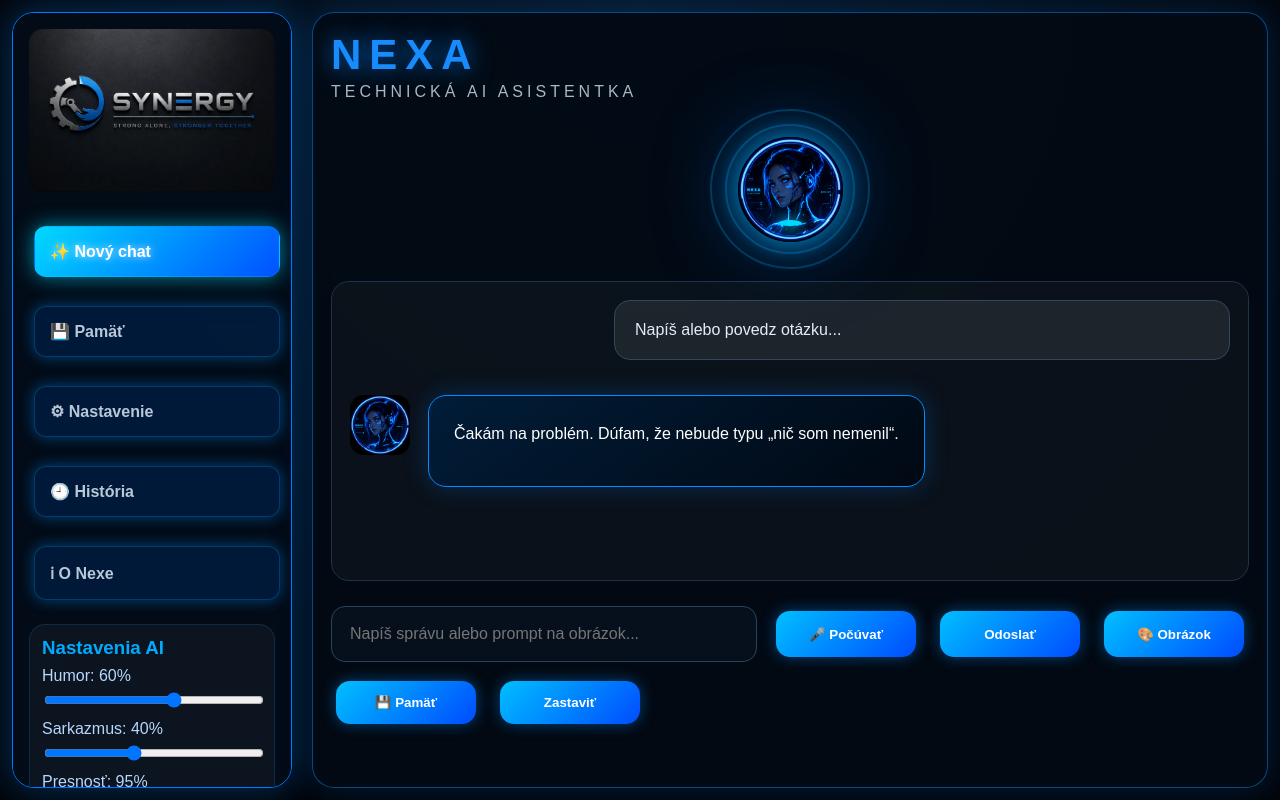
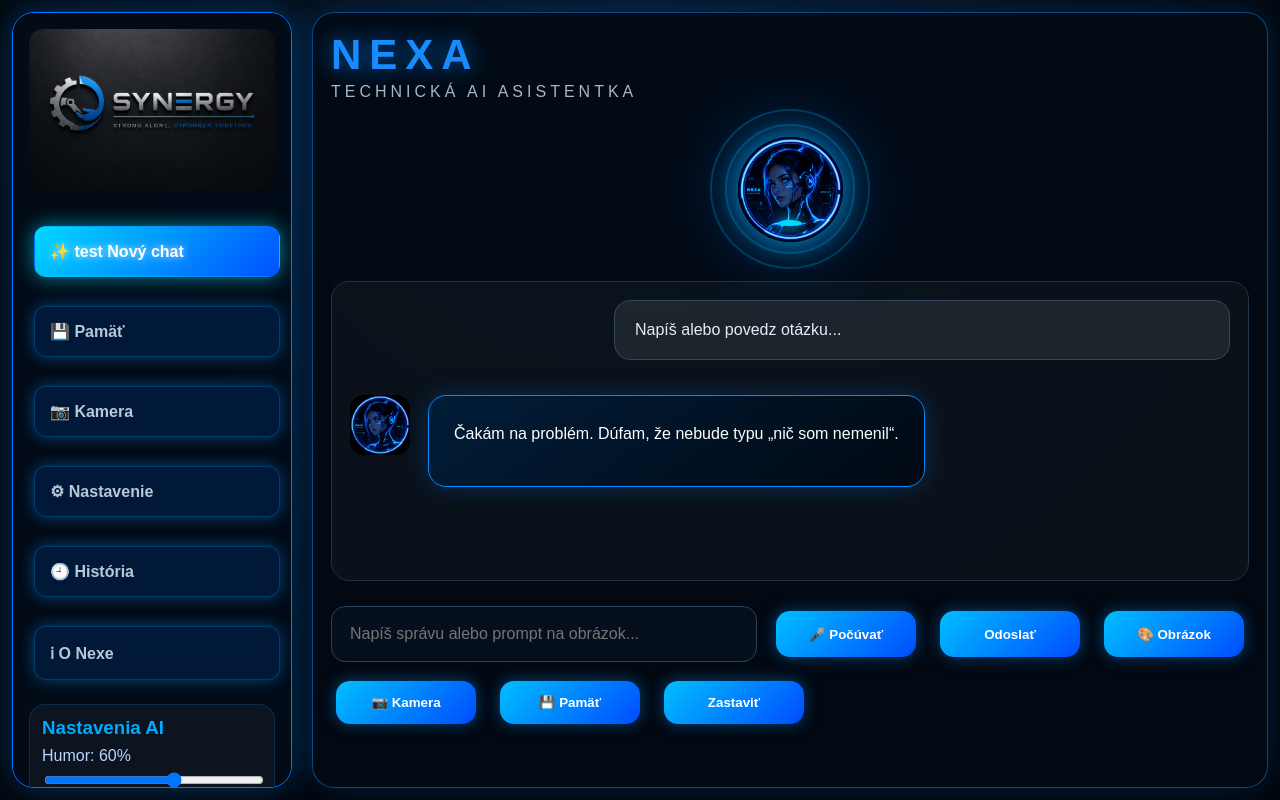
Before and after one commit to Lukas3250/nexa-ai, a React (Create React App) app: page / in a window 1280 px wide. Built offline with nearby package versions, Linux system fonts and the light colour scheme.

Commit message:
Add camera button

```diff
--- a/src/App.js
+++ b/src/App.js
@@ -281,6 +281,75 @@ function App() {
     setIsLoading(false);
   };
 
+  const analyzeCamera = async () => {
+    const input = document.createElement("input");
+    input.type = "file";
+    input.accept = "image/*";
+    input.capture = "environment";
+
+    input.onchange = async () => {
+      const file = input.files[0];
+      if (!file) return;
+
+      const reader = new FileReader();
+
+      reader.onloadend = async () => {
+        const base64Image = reader.result;
+
+        setStatus("POZERÁM");
+        setIsLoading(true);
+        setGeneratedImage(base64Image);
+        setAnswer("Pozerám sa na obrázok...");
+
+        try {
+          const response = await fetch(`${API_URL}/vision`, {
+            method: "POST",
+            headers: {
+              "Content-Type": "application/json",
+            },
+            body: JSON.stringify({
+              image: base64Image,
+              question: message || "Čo vidíš?",
+            }),
+          });
+
+          if (!response.ok) {
+            throw new Error("Vision backend error");
+          }
+
+          const data = await response.json();
+          const finalAnswer =
+            data.answer || data.error || "Neviem rozoznať obrázok.";
+
+          setAnswer(finalAnswer);
+          setStatus("ONLINE");
+
+          setHistory((prev) => [
+            {
+              question: message || "Kamera",
+              answer: finalAnswer,
+              image: base64Image,
+              time: new Date().toLocaleTimeString(),
+            },
+            ...prev,
+          ]);
+
+          await speak(finalAnswer);
+        } catch (error) {
+          console.log("Vision chyba:", error);
+          setStatus("CHYBA");
+          setAnswer("Chyba pri rozpoznávaní obrazu.");
+        }
+
+        setIsLoading(false);
+      };
+
+      reader.readAsDataURL(file);
+    };
+
+    input.click();
+  };
+
   const startRecognition = () => {
     const SpeechRecognition =
       window.SpeechRecognition || window.webkitSpeechRecognition;
@@ -324,8 +393,8 @@ function App() {
       ) {
         stopAll();
         setMessage(text);
-    setAnswer("Čo zas nevieš?");
-    await speak("Čo zas nevieš?");
+        setAnswer("Čo zas nevíš?");
+        await speak("Čo zas nevíš?");
         return;
       }
 
@@ -384,11 +453,14 @@ function App() {
 
         <nav>
           <button className="nav active" onClick={newChat}>
-            ✨ Nový chat
+            ✨ test Nový chat
           </button>
 
           <button className="nav" onClick={saveMemory}>
             💾 Pamäť
+          </button>
+          <button className="nav" onClick={analyzeCamera}>
+            📷 Kamera
           </button>
 
           <button className="nav">⚙ Nastavenie</button>
@@ -434,7 +506,7 @@ function App() {
         <div className="statusBox">
           <div className="online">● {status}</div>
           <p>NEXA AI</p>
-          <small>v3.4</small>
+          <small>v3.5</small>
         </div>
       </aside>
 
@@ -502,6 +574,8 @@ function App() {
 
           <button onClick={generateImage}>🎨 Obrázok</button>
 
+          <button onClick={analyzeCamera}>📷 Kamera</button>
+
           <button onClick={saveMemory}>💾 Pamäť</button>
 
           <button onClick={stopAll}>Zastaviť</button>
```
Lines whose indentation alone changed are shown as unchanged.
